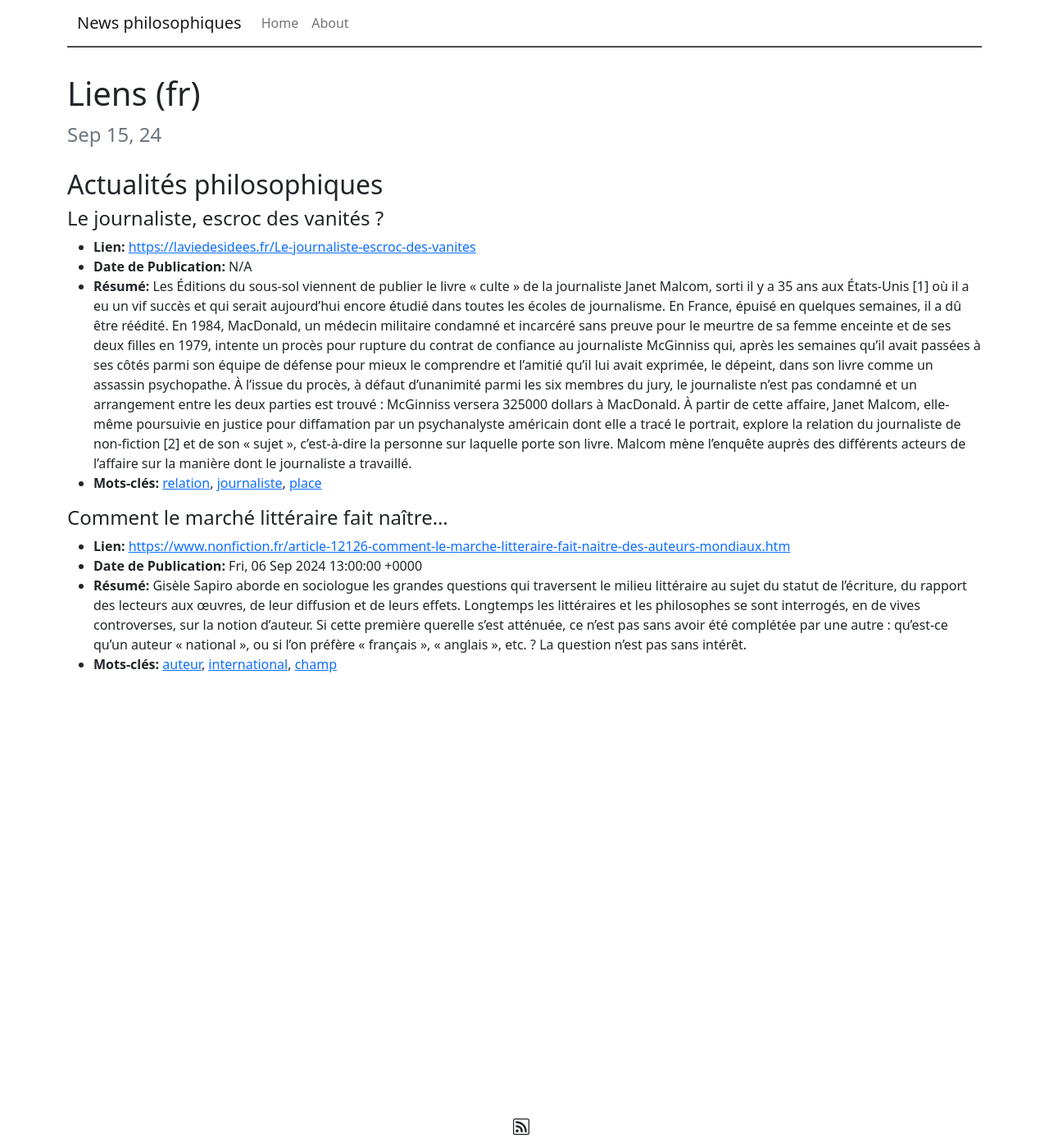
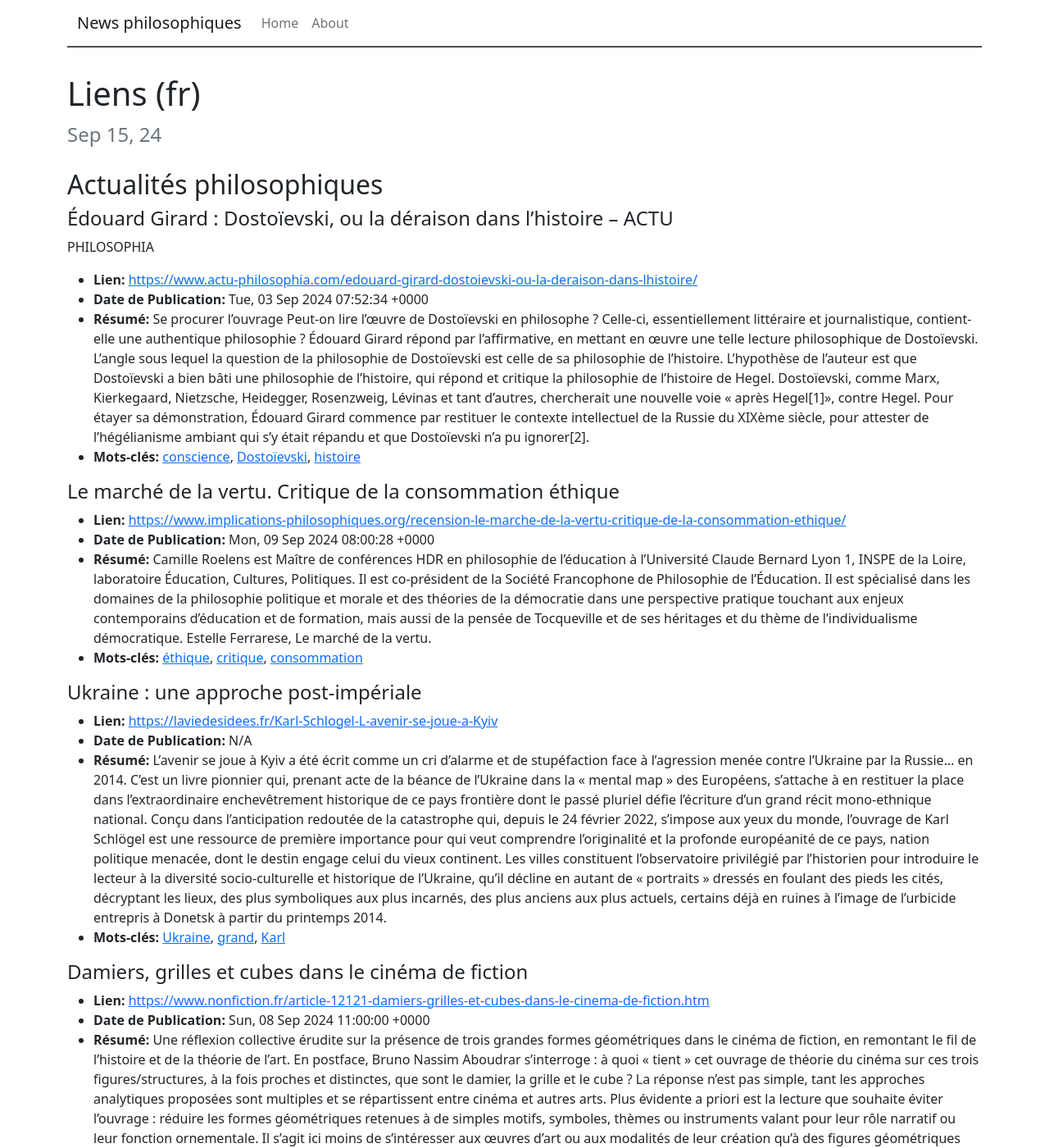
Before and after one commit to rollauda/np, a Jekyll site: the page built from _posts/2024-09-15-nouveautes-en-philosophie.md, in a window 1280 px wide and 1400 px high. Shown: the whole window at 82% size. Built offline with Jekyll 4.4.1, drawn with Linux system fonts in a browser that asks for light colours; some of the changed text lies outside the part shown.

Commit message:
Mise à jour automatique

```diff
--- a/_posts/2024-09-15-nouveautes-en-philosophie.md
+++ b/_posts/2024-09-15-nouveautes-en-philosophie.md
@@ -6,16 +6,31 @@ date: 2024-09-15
 ---
 ## Actualités philosophiques
 
-#### Le journaliste, escroc des vanités ?
+#### Édouard Girard : Dostoïevski, ou la déraison dans l’histoire – ACTU
+PHILOSOPHIA
 
-  * **Lien:** <https://laviedesidees.fr/Le-journaliste-escroc-des-vanites>
+  * **Lien:** <https://www.actu-philosophia.com/edouard-girard-dostoievski-ou-la-deraison-dans-lhistoire/>
+  * **Date de Publication:** Tue, 03 Sep 2024 07:52:34 +0000
+  * **Résumé:** Se procurer l’ouvrage Peut-on lire l’œuvre de Dostoïevski en philosophe ? Celle-ci, essentiellement littéraire et journalistique, contient-elle une authentique philosophie ? Édouard Girard répond par l’affirmative, en mettant en œuvre une telle lecture philosophique de Dostoïevski. L’angle sous lequel la question de la philosophie de Dostoïevski est celle de sa philosophie de l’histoire. L’hypothèse de l’auteur est que Dostoïevski a bien bâti une philosophie de l’histoire, qui répond et critique la philosophie de l’histoire de Hegel. Dostoïevski, comme Marx, Kierkegaard, Nietzsche, Heidegger, Rosenzweig, Lévinas et tant d’autres, chercherait une nouvelle voie « après Hegel[1]», contre Hegel. Pour étayer sa démonstration, Édouard Girard commence par restituer le contexte intellectuel de la Russie du XIXème siècle, pour attester de l’hégélianisme ambiant qui s’y était répandu et que Dostoïevski n’a pu ignorer[2].
+  * **Mots-clés:** [conscience](conscience), [Dostoïevski](Dostoïevski), [histoire](histoire)
+
+#### Le marché de la vertu. Critique de la consommation éthique
+
+  * **Lien:** <https://www.implications-philosophiques.org/recension-le-marche-de-la-vertu-critique-de-la-consommation-ethique/>
+  * **Date de Publication:** Mon, 09 Sep 2024 08:00:28 +0000
+  * **Résumé:** Camille Roelens est Maître de conférences HDR en philosophie de l’éducation à l’Université Claude Bernard Lyon 1, INSPE de la Loire, laboratoire Éducation, Cultures, Politiques. Il est co-président de la Société Francophone de Philosophie de l’Éducation. Il est spécialisé dans les domaines de la philosophie politique et morale et des théories de la démocratie dans une perspective pratique touchant aux enjeux contemporains d’éducation et de formation, mais aussi de la pensée de Tocqueville et de ses héritages et du thème de l’individualisme démocratique. Estelle Ferrarese, Le marché de la vertu.
+  * **Mots-clés:** [éthique](éthique), [critique](critique), [consommation](consommation)
+
+#### Ukraine : une approche post-impériale
+
+  * **Lien:** <https://laviedesidees.fr/Karl-Schlogel-L-avenir-se-joue-a-Kyiv>
   * **Date de Publication:** N/A
-  * **Résumé:** Les Éditions du sous-sol viennent de publier le livre « culte » de la journaliste Janet Malcom, sorti il y a 35 ans aux États-Unis [1] où il a eu un vif succès et qui serait aujourd’hui encore étudié dans toutes les écoles de journalisme. En France, épuisé en quelques semaines, il a dû être réédité. En 1984, MacDonald, un médecin militaire condamné et incarcéré sans preuve pour le meurtre de sa femme enceinte et de ses deux filles en 1979, intente un procès pour rupture du contrat de confiance au journaliste McGinniss qui, après les semaines qu’il avait passées à ses côtés parmi son équipe de défense pour mieux le comprendre et l’amitié qu’il lui avait exprimée, le dépeint, dans son livre comme un assassin psychopathe. À l’issue du procès, à défaut d’unanimité parmi les six membres du jury, le journaliste n’est pas condamné et un arrangement entre les deux parties est trouvé : McGinniss versera 325000 dollars à MacDonald. À partir de cette affaire, Janet Malcom, elle-même poursuivie en justice pour diffamation par un psychanalyste américain dont elle a tracé le portrait, explore la relation du journaliste de non-fiction [2] et de son « sujet », c’est-à-dire la personne sur laquelle porte son livre. Malcom mène l’enquête auprès des différents acteurs de l’affaire sur la manière dont le journaliste a travaillé.
-  * **Mots-clés:** [relation](relation), [journaliste](journaliste), [place](place)
+  * **Résumé:** L’avenir se joue à Kyiv a été écrit comme un cri d’alarme et de stupéfaction face à l’agression menée contre l’Ukraine par la Russie… en 2014. C’est un livre pionnier qui, prenant acte de la béance de l’Ukraine dans la « mental map » des Européens, s’attache à en restituer la place dans l’extraordinaire enchevêtrement historique de ce pays frontière dont le passé pluriel défie l’écriture d’un grand récit mono-ethnique national. Conçu dans l’anticipation redoutée de la catastrophe qui, depuis le 24 février 2022, s’impose aux yeux du monde, l’ouvrage de Karl Schlögel est une ressource de première importance pour qui veut comprendre l’originalité et la profonde européanité de ce pays, nation politique menacée, dont le destin engage celui du vieux continent. Les villes constituent l’observatoire privilégié par l’historien pour introduire le lecteur à la diversité socio-culturelle et historique de l’Ukraine, qu’il décline en autant de « portraits » dressés en foulant des pieds les cités, décryptant les lieux, des plus symboliques aux plus incarnés, des plus anciens aux plus actuels, certains déjà en ruines à l’image de l’urbicide entrepris à Donetsk à partir du printemps 2014.
+  * **Mots-clés:** [Ukraine](Ukraine), [grand](grand), [Karl](Karl)
 
-#### Comment le marché littéraire fait naître...
+#### Damiers, grilles et cubes dans le cinéma de fiction
 
-  * **Lien:** <https://www.nonfiction.fr/article-12126-comment-le-marche-litteraire-fait-naitre-des-auteurs-mondiaux.htm>
-  * **Date de Publication:** Fri, 06 Sep 2024 13:00:00 +0000
-  * **Résumé:** Gisèle Sapiro aborde en sociologue les grandes questions qui traversent le milieu littéraire au sujet du statut de l’écriture, du rapport des lecteurs aux œuvres, de leur diffusion et de leurs effets. Longtemps les littéraires et les philosophes se sont interrogés, en de vives controverses, sur la notion d’auteur. Si cette première querelle s’est atténuée, ce n’est pas sans avoir été complétée par une autre : qu’est-ce qu’un auteur « national », ou si l’on préfère « français », « anglais », etc. ? La question n’est pas sans intérêt.
-  * **Mots-clés:** [auteur](auteur), [international](international), [champ](champ)
+  * **Lien:** <https://www.nonfiction.fr/article-12121-damiers-grilles-et-cubes-dans-le-cinema-de-fiction.htm>
+  * **Date de Publication:** Sun, 08 Sep 2024 11:00:00 +0000
+  * **Résumé:** Une réflexion collective érudite sur la présence de trois grandes formes géométriques dans le cinéma de fiction, en remontant le fil de l’histoire et de la théorie de l’art. En postface, Bruno Nassim Aboudrar s’interroge : à quoi « tient » cet ouvrage de théorie du cinéma sur ces trois figures/structures, à la fois proches et distinctes, que sont le damier, la grille et le cube ? La réponse n’est pas simple, tant les approches analytiques proposées sont multiples et se répartissent entre cinéma et autres arts. Plus évidente a priori est la lecture que souhaite éviter l’ouvrage : réduire les formes géométriques retenues à de simples motifs, symboles, thèmes ou instruments valant pour leur rôle narratif ou leur fonction ornementale. Il s’agit ici moins de s’intéresser aux œuvres d’art ou aux modalités de leur création qu’à des figures géométriques considérées comme des « formes réflexives qui nous renseignent sur le laboratoire de l’image rapporté au long terme de l’histoire » .
+  * **Mots-clés:** [grille](grille), [art](art), [film](film)
```
